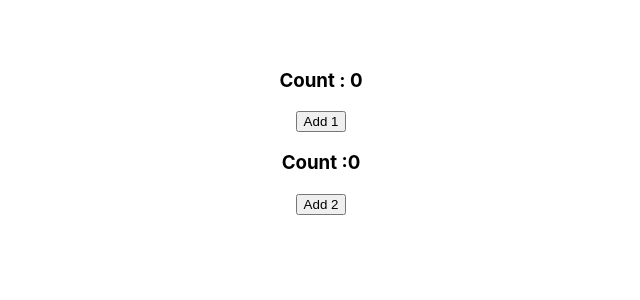
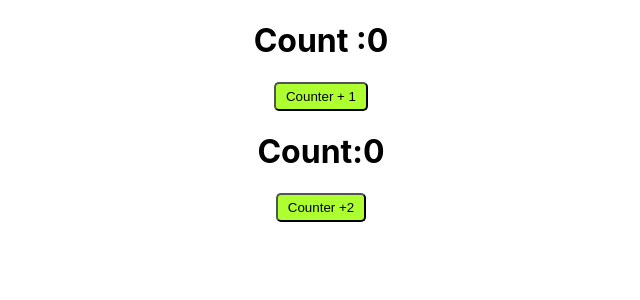
Before and after one commit to congnam197/c0223g1-module5, a React (Create React App) app in the folder ss4_hook/counter/: page / in a window 1280 px wide. Shown: the top 300 px of the page, without its empty margins (319-959 px from the left). Built offline with nearby package versions, Linux system fonts and the light colour scheme; the HTML template or start-up script is replaced by a standard one.

Commit message:
fix bài tập ngày 21/7

```diff
--- /dev/null
+++ b/ss4_hook/counter/src/component/Counter1.js
@@ -0,0 +1,14 @@
+import React from "react";
+import useIncerment from "../hooks/useIncerment";
+
+function Counter1() {
+  const [counter, setCounter] = useIncerment(1);
+
+  return (
+    <div>
+      <h1>Count :{counter}</h1>
+      <button type="button" onClick={setCounter}>Counter + 1</button>
+    </div>
+  );
+}
+export default Counter1;
--- /dev/null
+++ b/ss4_hook/counter/src/component/Counter2.js
@@ -0,0 +1,16 @@
+import React from "react";
+import useIncerment from "../hooks/useIncerment";
+
+function Counter2() {
+  const [counter, setCounter] = useIncerment(2);
+
+  return (
+    <div>
+      <h1>Count:{counter}</h1>
+      <button type="button" onClick={setCounter}>
+        Counter +2
+      </button>
+    </div>
+  );
+}
+export default Counter2;
--- a/ss4_hook/counter/src/component/UseIncrement.js
+++ /dev/null
@@ -1,25 +0,0 @@
-import React from "react";
-import { useState } from "react";
-
-function UseIncerment() {
-    const [counter1, setCounter1] = useState(0);
-    const [counter2, setCounter2] = useState(0);
-
-  const increase1 = () => {
-    setCounter1((prevState1) => prevState1 + 1);
-  };
-  const increase2 = () => {
-    setCounter2((prevState2) => prevState2 + 1);
-    setCounter2((prevState2) => prevState2 + 1);
-  };
-
-  return (
-    <div className="container">
-      <h3>Count : {counter1}</h3>
-      <button onClick={increase1}>Add 1 </button>
-      <h3>Count :{counter2}</h3>
-      <button onClick={increase2}>Add 2</button>
-    </div>
-  );
-}
-export default UseIncerment;
--- /dev/null
+++ b/ss4_hook/counter/src/hooks/useIncerment.js
@@ -0,0 +1,10 @@
+import { useState } from "react";
+export default function useIncerment(addAmount) {
+  const [counter, setCounter] = useState(0);
+
+  const increase = () => {
+    setCounter((previousState) => previousState + addAmount);
+
+  };
+  return [counter, increase];
+}
--- a/ss4_hook/counter/src/index.css
+++ b/ss4_hook/counter/src/index.css
@@ -5,6 +5,7 @@ body {
     sans-serif;
   -webkit-font-smoothing: antialiased;
   -moz-osx-font-smoothing: grayscale;
+  text-align:  center;
 }
 
 code {
@@ -15,3 +16,8 @@ code {
   text-align: center;
   padding-top:  50px;
 }
+button{
+  background-color: greenyellow;
+  padding: 5px 10px;
+  border-radius: 5px;
+}
--- a/ss4_hook/counter/src/index.js
+++ b/ss4_hook/counter/src/index.js
@@ -2,12 +2,16 @@ import React from 'react';
 import ReactDOM from 'react-dom/client';
 import './index.css';
 import reportWebVitals from './reportWebVitals';
-import UseIncerment from './component/UseIncrement'
+import Counter1 from './component/Counter1';
+import Counter2 from './component/Counter2';
 
 
 const root = ReactDOM.createRoot(document.getElementById('root'));
 root.render(
- <UseIncerment />
+    <>
+ <Counter1/>
+ <Counter2/>
+ </>
 );
 
 // If you want to start measuring performance in your app, pass a function
```
